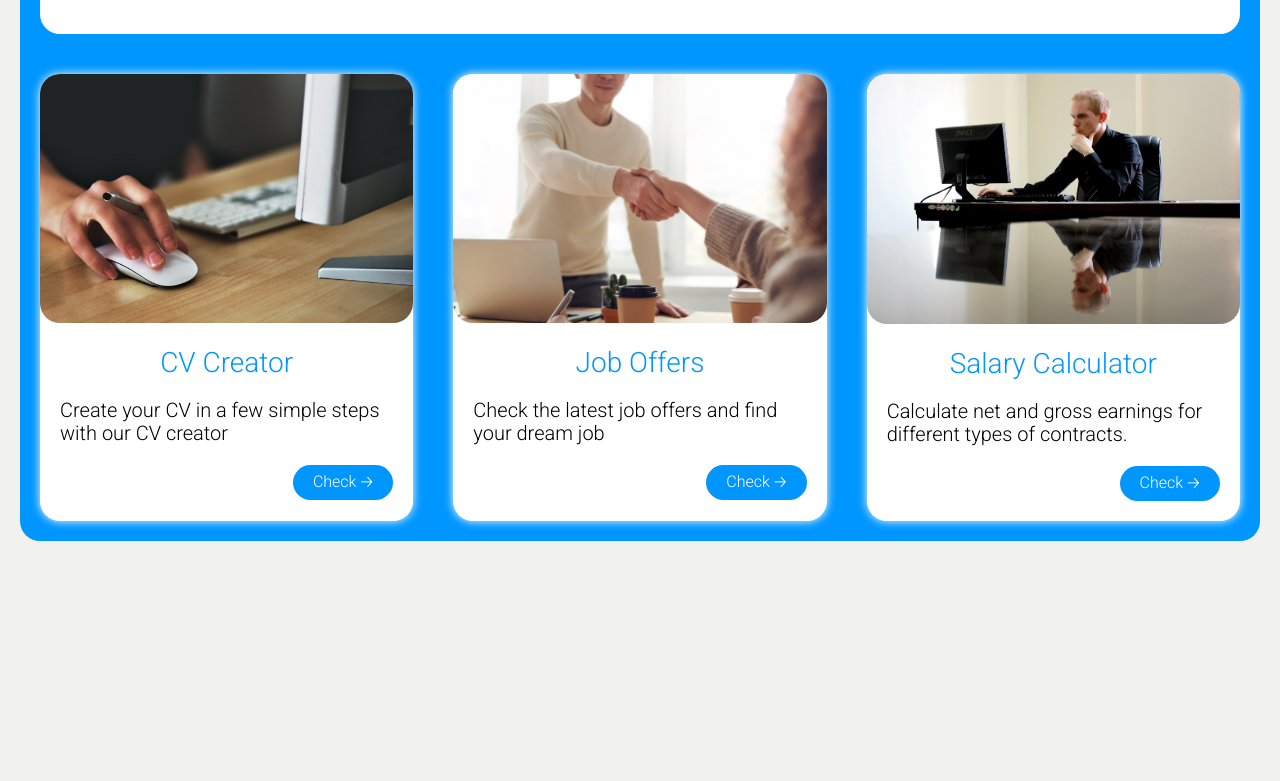
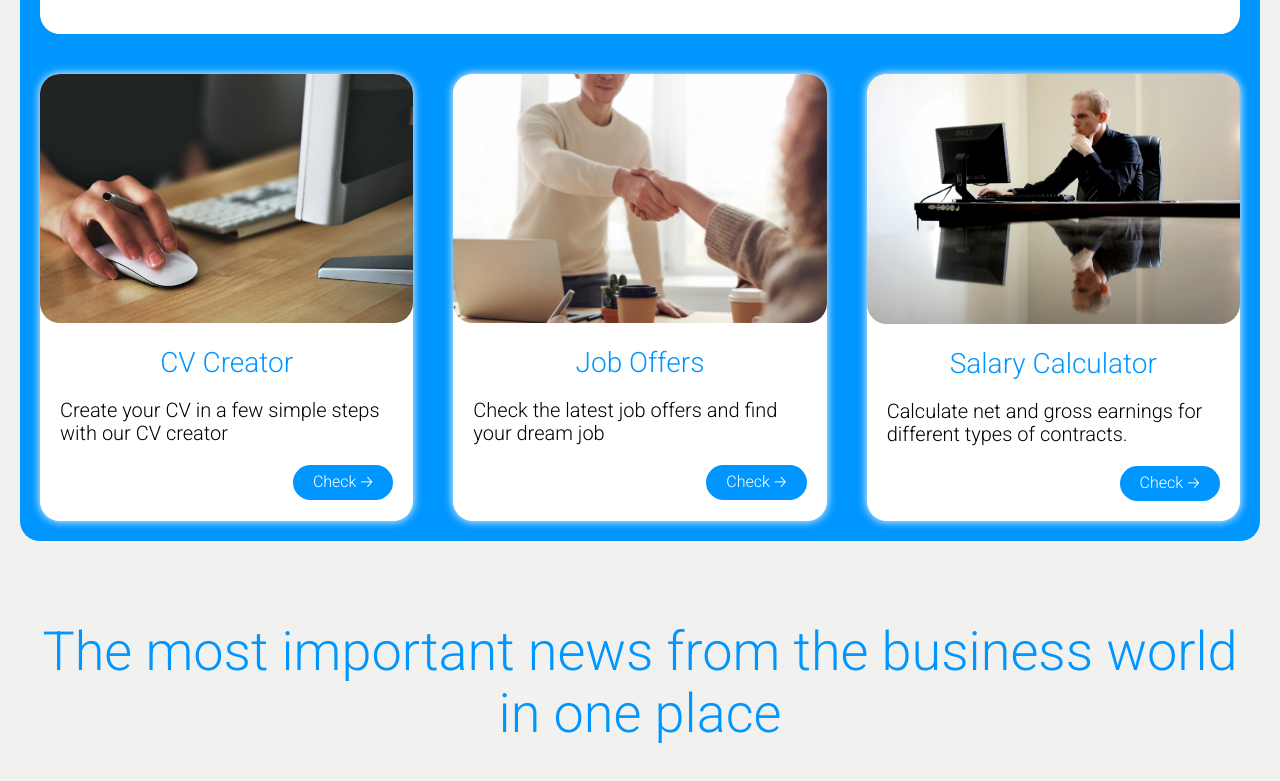
Before and after one commit to mizdebski77/Easy-Employ, a React (Create React App) app: page /Home in a window 1280 px wide. Shown: the part 1576-2357 px from the top of the page. Before the commit the page ends 2137 px from the top, so only its background shows below. Built offline with nearby package versions, Linux system fonts and the light colour scheme.

Commit message:
Title to news section added

```diff
--- a/src/features/Home/News/news.tsx
+++ b/src/features/Home/News/news.tsx
@@ -1,10 +1,10 @@
 import React from 'react';
-import { Wrapper } from './styledNews';
+import { Title, Wrapper } from './styledNews';
 
 export const News = () => {
     return (
         <Wrapper>
-
+            <Title>The most important news from the business world in one place</Title>
         </Wrapper>
     );
 };
--- a/src/features/Home/News/styledNews.ts
+++ b/src/features/Home/News/styledNews.ts
@@ -1,5 +1,28 @@
 import { styled } from "styled-components";
 
 export const Wrapper = styled.section`
+    margin-top: 80px;
+`;
+
+export const Title  = styled.h1`
+    font-size: 54px;
+    font-weight: normal;
+    color: ${({theme}) => theme.color.fontMain};
+    text-align: center;
+`;
+
+export const TileWrapper = styled.div`
 
 `;
+
+export const TileImage = styled.img`
+
+`;
+
+export const TileTitle = styled.h2`
+
+`;
+
+export const TileArticle = styled.span`
+
+`;
--- a/src/features/Home/home.tsx
+++ b/src/features/Home/home.tsx
@@ -2,6 +2,7 @@ import React from 'react';
 import { CaptionNumber, Captions, Wrapper, Title } from './styledHome';
 import { OfferSection } from './OfferSection/offerSection';
 import { CarrerSection } from './CarrerSection/carrerSection';
+import { News } from './News/news';
 
 export const Home = () => {
     return (
@@ -10,6 +11,7 @@ export const Home = () => {
             <Captions>Find your dream job in IT among <CaptionNumber>20 000</CaptionNumber> offers</Captions>
             <OfferSection />
             <CarrerSection />
+            <News />
         </Wrapper>
     );
 };
```
